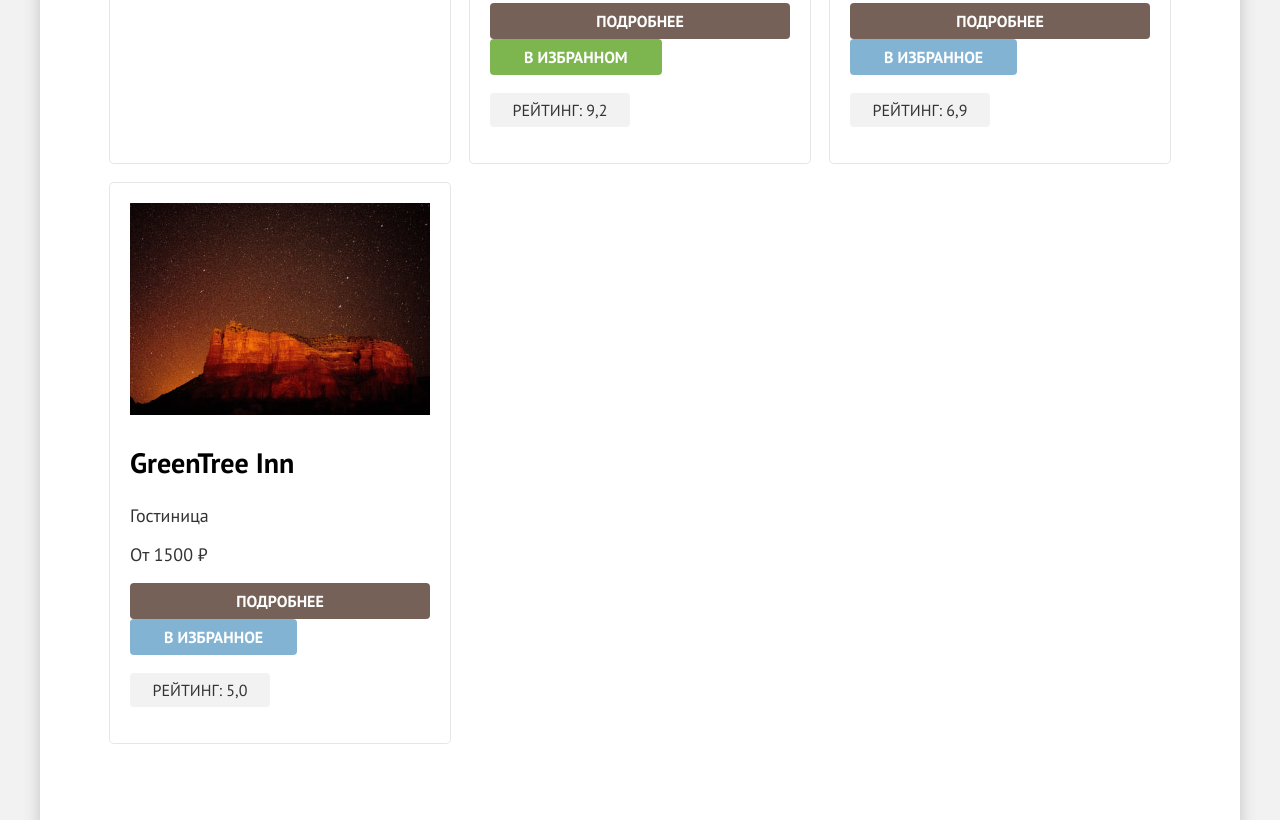
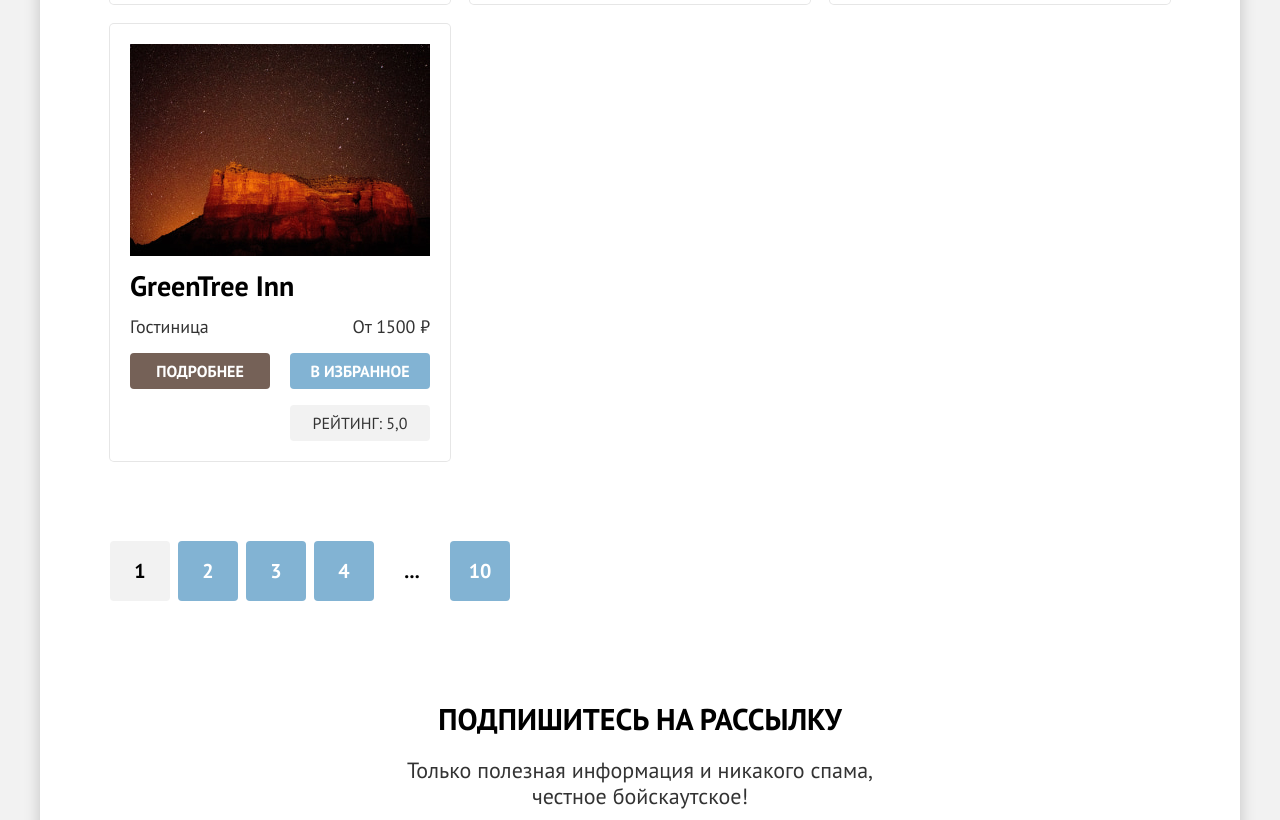
Before and after one commit to htmlacademy-htmlcss/2549447-sedona-2, a plain HTML site: page hotels.html in a window 1280 px wide. Shown: the part 923-1743 px from the top of the page. Drawn offline with Linux system fonts and the light colour scheme.

Commit message:
добавляет мелкие сетки страниц (grid)

```diff
--- a/styles/styles.css
+++ b/styles/styles.css
@@ -333,12 +333,18 @@ body {
   line-height: 36px;
   text-transform: uppercase;
   color: #ffffff;
+  margin: 0 auto;
+  padding: 0;
+  margin-bottom: 20px;
 }
 
 .subscribe-text {
   font-weight: 400;
   font-size: 22px;
   line-height: 26px;
+  margin: 0 auto;
+  padding: 0;
+  margin-bottom: 54px;
 }
 
 .subscribe-form {
@@ -436,6 +442,7 @@ body {
 .breadcrumbs {
   color: #ffffff;
   list-style-type: none;
+  margin-left: 70px;
 }
 
 .characteristic-filter {
@@ -473,6 +480,8 @@ body {
 
 .fieldset-list {
   list-style-type: none;
+  margin: 0;
+  padding: 0;
 }
 
 .price-form {
@@ -491,6 +500,8 @@ body {
   font-family: inherit;
   background-color: #82b3d3;
   border: none;
+  margin: 0;
+  padding: 8px;
 }
 
 .hidden-back {
@@ -518,13 +529,29 @@ body {
 
 .hotels-cards {
   display: grid;
-  grid-template-columns: repeat(3, 1fr);
+  grid-template-columns: repeat(3, 340px);
   width: 1060px;
   margin: 0 auto;
   padding: 0;
   gap: 20px;
   list-style-type: none;
   margin-bottom: 80px;
+}
+
+.hotels-item-title {
+  margin: 0;
+  padding: 0;
+}
+
+.description-of-housing {
+  margin: 0;
+  padding: 0;
+}
+
+.price-of-housing {
+  margin: 0;
+  padding: 0;
+  justify-self: end;
 }
 
 .hotel-rating {
@@ -535,9 +562,9 @@ body {
   text-transform: uppercase;
   text-align: center;
   align-content: center;
-  width: 140px;
-  height: 34px;
   border-radius: 4px;
+  padding: 8px;
+  margin: 0;
 }
 
 .select-variants-title {
@@ -564,6 +591,8 @@ body {
 }
 
 .hotels-title-link {
+  grid-column: 1/-1;
+  grid-row: 2/3;
   font-weight: 700;
   font-size: 24px;
   line-height: 28px;
@@ -572,9 +601,22 @@ body {
 }
 
 .hotels-item{
+  display: grid;
+  grid-template-columns: 1fr 1fr;
+  grid-template-rows: 212px auto 1fr 36px 36px;
+  gap: 16px 20px;
   box-shadow: 0 0 0 1px #e6e6e6;
   border-radius: 4px;
   padding: 20px;
+}
+
+.hotels-img-link {
+  grid-column: 1/-1;
+}
+
+.more-button {
+  padding: 8px;
+  margin: 0;
 }
 
 .selected-card-button {
```
